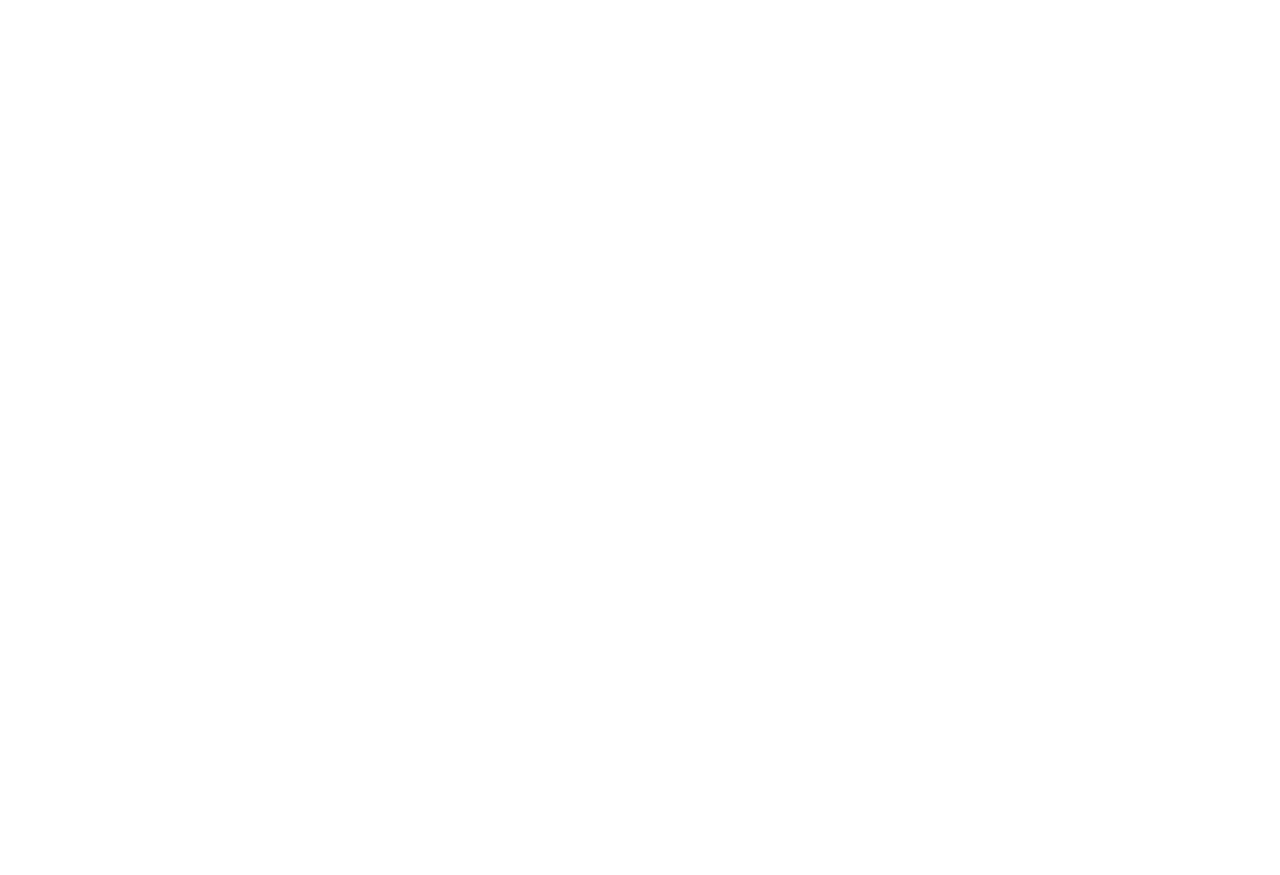
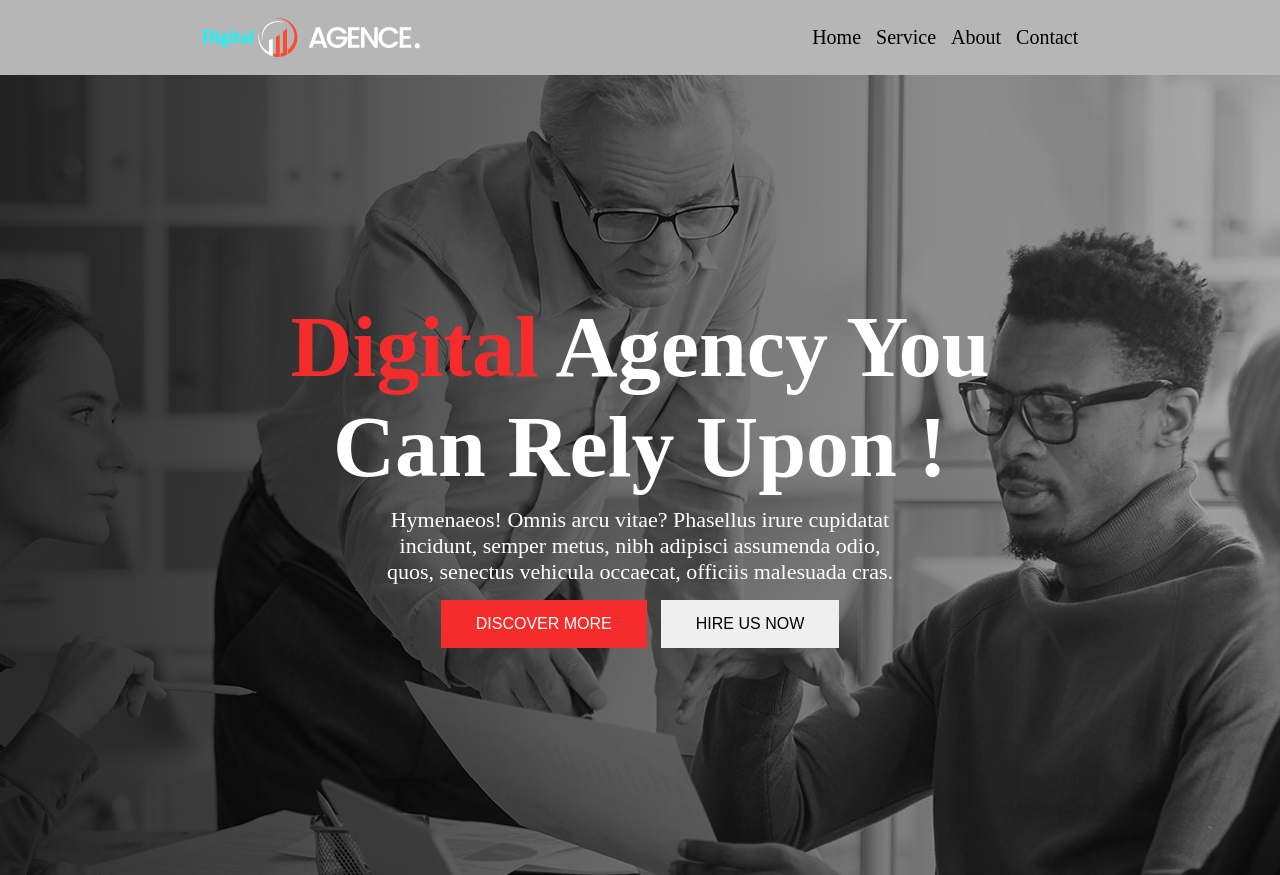
Before and after one commit to rh-abir/session01, a plain HTML site: page index.html in a window 1280 px wide. Before the commit the page ends 800 px from the top, so only its background shows below. Drawn offline with Linux system fonts and the light colour scheme.

Commit message:
banner-section added

```diff
--- a/index.html
+++ b/index.html
@@ -4,9 +4,36 @@
     <meta charset="UTF-8">
     <meta http-equiv="X-UA-Compatible" content="IE=edge">
     <meta name="viewport" content="width=device-width, initial-scale=1.0">
-    <title>Document</title>
+    <title>Digital Agency</title>
+    <link rel="stylesheet" href="./styles/style.css">
 </head>
 <body>
-
+    <header class="header-section">
+            <div class="left-area">
+                <h5>Digital</h5>
+                <img src="./asset/logo/logo.png" alt="">
+            </div>
+            <div class="right-area">
+                <ul>
+                    <li>Home</li>
+                    <li>Service</li>
+                    <li>About</li>
+                    <li>Contact</li>
+                </ul>
+            </div>
+    </header>
+    <main>
+        <section class="banner-section">
+            <div class="digital-banner">
+                <h2 class="title"><span class="primary-color">Digital</span> Agency You <br>
+                    Can Rely Upon !</h2>
+                <p class="description">Hymenaeos! Omnis arcu vitae? Phasellus irure cupidatat incidunt, semper metus, nibh adipisci assumenda odio, quos, senectus vehicula occaecat, officiis malesuada cras.</p>
+                <div class="button">
+                <button class="btn btn-more">DISCOVER MORE</button>
+                <button class="btn hire">HIRE US NOW</button>
+                </div>
+            </div>
+        </section>
+    </main>
 </body>
 </html>
--- /dev/null
+++ b/styles/style.css
@@ -0,0 +1,73 @@
+*{
+    margin: 0;
+    padding: 0;
+}
+.primary-color{
+    color: #F52C2C;
+}
+.btn{
+    padding: 15px 35px;
+    border: none;
+    font-size: 16px;
+    margin: 5px;
+
+}
+
+.header-section{
+    display: flex;
+    justify-content: space-around;
+    align-items: center;
+    background-color:#b6b6b6;
+    padding: 15px;
+}
+.left-area{
+    display: flex;
+    align-items: center;
+}
+.left-area h5{
+    color: #00FFFF;
+    font-size: 18px;
+}
+.logo-text{
+    color: #8ae6d2;
+    font-size: 20px;
+    font-weight: bold;
+
+}
+.right-area ul{
+    display: flex;
+}
+.right-area ul li {
+    list-style: none;
+    margin-left: 15px;
+    font-size: 20px;
+}
+/* banner-section styles */
+.banner-section{
+    background-image: url("../asset/image/background.jpg"),linear-gradient(to right, rgba(0, 0, 0, 0.8), rgba(0, 0, 0,0.3));
+    background-blend-mode: overlay;
+    background-position: center;
+    width: 100%;
+    height: 100vh;
+    display: flex;
+    align-items: center;
+    justify-content: center;
+    text-align: center;
+
+}
+.digital-banner .title{
+    font-size: 86px;
+    font-weight: 900;
+    color: white;
+ }
+.digital-banner .description{
+    width: 40%;
+    margin: 0 auto;
+    color: white;
+    font-size: 22px;
+    padding: 10px;
+ }
+.btn-more{
+      background-color: #F52C2C;
+      color: #fff;
+}
```
